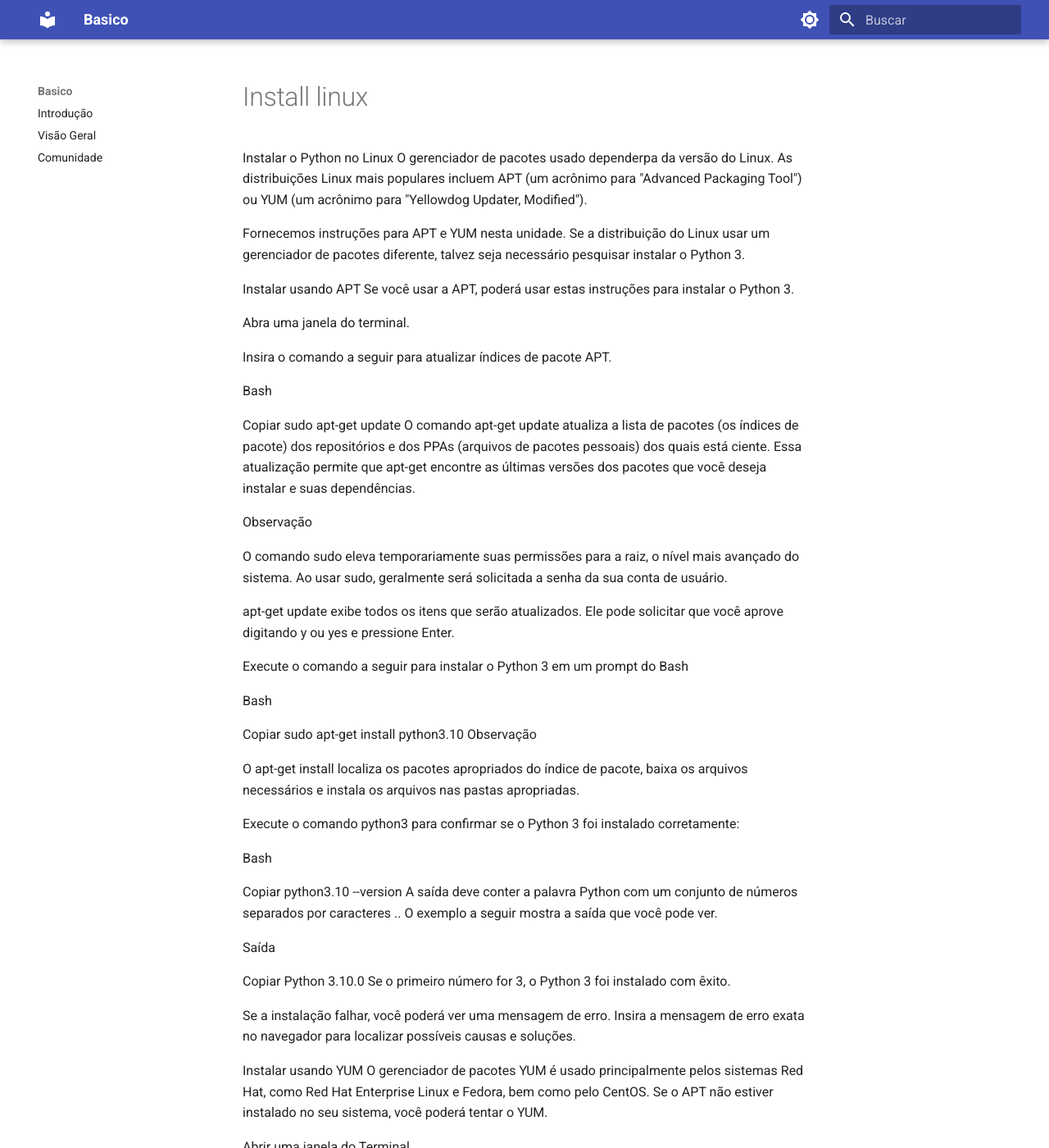
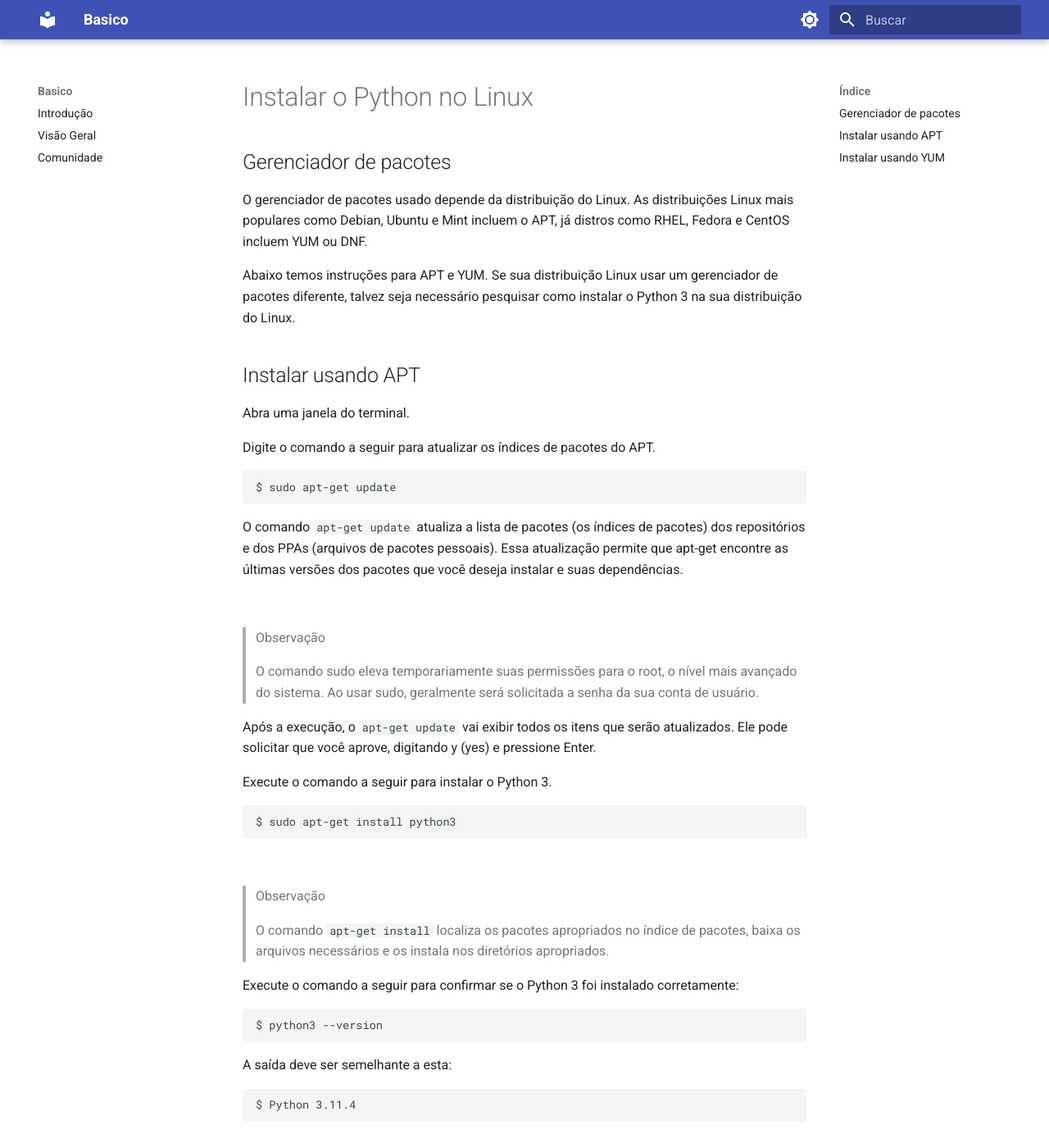
Before and after one commit to baptistafabricio87/python_basicao, an MkDocs documentation site: the page built from docs/install_linux.md, in a window 1280 px wide and 1400 px high. Shown: the whole window at 82% size. Built offline with MkDocs 1.6.1 and Material for MkDocs 9.7.7, drawn with Linux system fonts in a browser that asks for light colours; some of the changed text lies outside the part shown.

Commit message:
Instalar python no linux

````diff
--- a/docs/install_linux.md
+++ b/docs/install_linux.md
@@ -1,117 +1,97 @@
-Instalar o Python no Linux
-O gerenciador de pacotes usado dependerpa da versão do Linux. As distribuições Linux mais populares incluem APT (um acrônimo para "Advanced Packaging Tool") ou YUM (um acrônimo para "Yellowdog Updater, Modified").
+# Instalar o Python no Linux
 
-Fornecemos instruções para APT e YUM nesta unidade. Se a distribuição do Linux usar um gerenciador de pacotes diferente, talvez seja necessário pesquisar <sua distribuição do Linux > instalar o Python 3.
+## Gerenciador de pacotes
 
-Instalar usando APT
-Se você usar a APT, poderá usar estas instruções para instalar o Python 3.
+O gerenciador de pacotes usado depende da distribuição do Linux. As distribuições Linux mais populares como Debian, Ubuntu e Mint incluem o APT, já distros como RHEL, Fedora e CentOS incluem YUM ou DNF.
+
+Abaixo temos instruções para APT e YUM. Se sua distribuição Linux usar um gerenciador de pacotes diferente, talvez seja necessário pesquisar como instalar o Python 3 na sua distribuição do Linux.
+
+## Instalar usando APT
 
 Abra uma janela do terminal.
 
-Insira o comando a seguir para atualizar índices de pacote APT.
+Digite o comando a seguir para atualizar os índices de pacotes do APT.
 
-Bash
+```Bash
+$ sudo apt-get update
+```
 
-Copiar
-sudo apt-get update
-O comando apt-get update atualiza a lista de pacotes (os índices de pacote) dos repositórios e dos PPAs (arquivos de pacotes pessoais) dos quais está ciente. Essa atualização permite que apt-get encontre as últimas versões dos pacotes que você deseja instalar e suas dependências.
+O comando ``apt-get update`` atualiza a lista de pacotes (os índices de pacotes) dos repositórios e dos PPAs (arquivos de pacotes pessoais). Essa atualização permite que apt-get encontre as últimas versões dos pacotes que você deseja instalar e suas dependências.
 
- Observação
+<br>
+> Observação
+>
+>O comando sudo eleva temporariamente suas permissões para o root, o nível mais avançado do sistema. Ao usar sudo, geralmente será solicitada a senha da sua conta de usuário.
 
-O comando sudo eleva temporariamente suas permissões para a raiz, o nível mais avançado do sistema. Ao usar sudo, geralmente será solicitada a senha da sua conta de usuário.
+Após a execução, o  ``apt-get update`` vai exibir todos os itens que serão atualizados. Ele pode solicitar que você aprove, digitando y (yes) e pressione Enter.
 
-apt-get update exibe todos os itens que serão atualizados. Ele pode solicitar que você aprove digitando y ou yes e pressione Enter.
+Execute o comando a seguir para instalar o Python 3.
 
-Execute o comando a seguir para instalar o Python 3 em um prompt do Bash
+```Bash
+$ sudo apt-get install python3
+```
 
-Bash
+<br>
+> Observação
+>
+>O comando ``apt-get install`` localiza os pacotes apropriados no índice de pacotes, baixa os arquivos necessários e os instala nos diretórios apropriados.
 
-Copiar
-sudo apt-get install python3.10
- Observação
+Execute o comando a seguir para confirmar se o Python 3 foi instalado corretamente:
 
-O apt-get install localiza os pacotes apropriados do índice de pacote, baixa os arquivos necessários e instala os arquivos nas pastas apropriadas.
+```Bash
+$ python3 --version
+```
 
-Execute o comando python3 para confirmar se o Python 3 foi instalado corretamente:
+A saída deve ser semelhante a esta:
 
-Bash
+```Bash
+$ Python 3.11.4
+```
 
-Copiar
-python3.10 --version
-A saída deve conter a palavra Python com um conjunto de números separados por caracteres .. O exemplo a seguir mostra a saída que você pode ver.
+<br>
+> **Observação**
+>
+>Se a instalação falhar, você poderá ver uma mensagem de erro. Insira a mensagem de erro exata no navegador para localizar possíveis causas e soluções.
 
-Saída
-
-Copiar
-Python 3.10.0
-Se o primeiro número for 3, o Python 3 foi instalado com êxito.
-
-Se a instalação falhar, você poderá ver uma mensagem de erro. Insira a mensagem de erro exata no navegador para localizar possíveis causas e soluções.
-
-Instalar usando YUM
-O gerenciador de pacotes YUM é usado principalmente pelos sistemas Red Hat, como Red Hat Enterprise Linux e Fedora, bem como pelo CentOS. Se o APT não estiver instalado no seu sistema, você poderá tentar o YUM.
+## Instalar usando YUM
 
 Abrir uma janela do Terminal
 
-Execute sudo yum update para atualizar os índices do pacote YUM
+Execute o comando a seguir para atualizar a lista de pacotes do YUM
 
-Bash
+```Bash
+$ sudo yum update
+```
 
-Copiar
-sudo yum update
-O yum update garantirá que todos os pacotes e suas dependências estejam atualizados. É uma boa ideia atualizar a lista de pacotes antes de instalar o novo software.
+<br>
+> **Observação**
+>
+> No caso de utilizar o DNF, o que vai mudar é justamente o nome do gerenciador de pacotes ``sudo dnf update``
 
-Execute o seguinte comando yum install para instalar o Python 3
+O comando ``yum update`` garantirá que todos os pacotes e suas dependências estejam atualizados.
+É recomendado atualizar a lista de pacotes antes de instalar qualquer novo software.
 
-Bash
+Execute o seguinte comando para instalar o Python 3
 
-Copiar
-sudo yum install rh-python3.10
-Execute python3.10 --version para verificar a instalação:
+```Bash
+$ sudo yum install python3
+```
 
-Bash
+Execute este comando para verificar a instalação:
 
-Copiar
-python3.10 --version
-A saída inclui a palavra Python com um conjunto de números separados por caracteres ., por exemplo:
+```Bash
+$ python3 --version
+```
 
-Saída
+A saída deve ser semelhante a seguinte:
 
-Copiar
-Python 3.10.0
-Se o primeiro número for 3, o Python 3 foi instalado com êxito.
+```Bash
+$ Python 3.11.4
+```
 
-Se a instalação falhar, você verá uma mensagem de erro; a etapa 5 ajudará a resolver qualquer mensagem de erro.
+<br>
+> **Observação**
+>
+>Se a instalação falhar, você poderá ver uma mensagem de erro. Insira a mensagem de erro exata no navegador para localizar possíveis causas e soluções.
 
-(Opcional) Habilitar o recurso Coleções de Software no Bash
-As Coleções de Software permitem que você instale várias versões dos mesmos componentes de software em seu sistema Red Hat. Quando você executa a ferramenta SCL, ela cria um processo filho (subshell) do shell atual. Executar o comando novamente cria um subshell do subshell. Quando a ferramenta Coleções de Software estiver habilitada, você precisará especificar qual versão do Python você deseja executar no shell.
-
-Execute o comando scl enable em um prompt do Bash:
-
-Bash
-
-Copiar
-scl enable rh-python3.10 bash
-Novamente, verifique se tudo está OK executando python3.10 --version.
-
-Bash
-
-Copiar
-python3.10 --version
-O resultado daquele comando deve ser semelhante ao seguinte formato:
-
-Saída
-
-Copiar
-Python 3.10.0
-Se o primeiro número for 3, o Python 3 foi instalado com êxito, no contexto de uma Coleção de Software.
-
-O scl enable python36 inicia uma nova sessão do Bash, definindo o Python 3.6 como a versão padrão do Python. No entanto, o Python 3.6 é a versão padrão somente para a sessão do shell atual. Se você sair da sessão ou abrir uma nova sessão de outro terminal, o Bash será revertido para a versão padrão do Python.
-
-Para obter mais informações, confira as Coleções de Software Red Hat 3.8.
-
- Importante
-
-Caso você precise usar scl enable para executar python3.10 --version, talvez seja necessário executar esse comando toda vez que queira trabalhar no Python. Há soluções alternativas, mas essa é a funcionalidade pretendida das Coleções de Software. Confira Fazer uma Coleção de Software Red Hat persistir para obter uma solução alternativa possível.
-
-Agora, você instalou o Python com êxito em seu sistema local.
+**Pronto! Você instalou o Python com êxito em seu sistema.**
````
